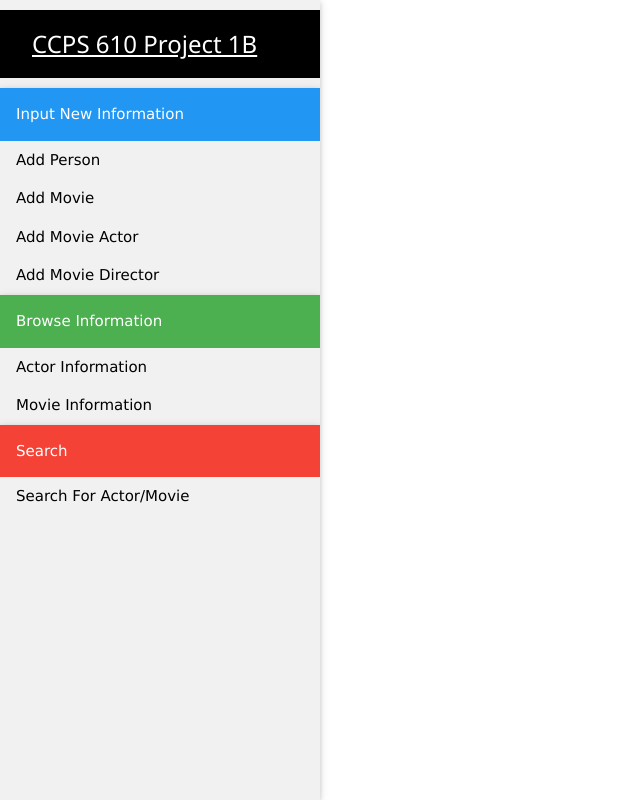
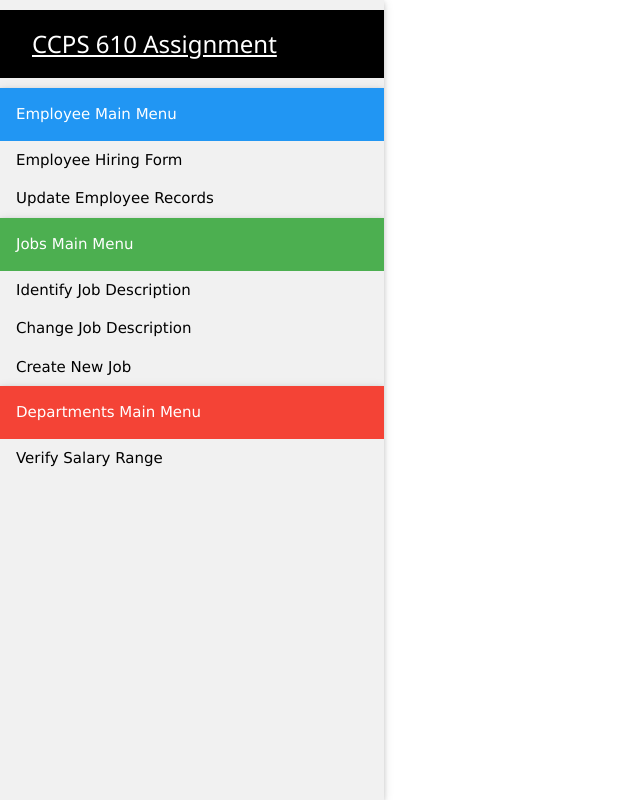
Before and after one commit to Thames18/CPS610, a PHP site: page /home.php in a window 1280 px wide. Shown: the whole page, without its empty margins (0-640 px from the left). Run offline with PHP 8.4, Linux system fonts and the light colour scheme.

Commit message:
Updated for CCPS610 Assignment.  Added TODO's for linking appropriate php files.

```diff
--- a/home.php
+++ b/home.php
@@ -3,33 +3,34 @@
 <meta name="viewport" content="width=device-width, initial-scale=1">
 <link rel="stylesheet" href="https://www.w3schools.com/w3css/4/w3.css">
 <body>
+<div class="w3-sidebar w3-light-grey w3-bar-block w3-card-2" style="width:30%">
+    <h3 class="w3-bar-item w3-black">
+        <a href="home.php" class="w3-bar-item w3-black">CCPS 610 Assignment</a>
+    </h3>
 
-<div class="w3-sidebar w3-light-grey w3-bar-block w3-card-2" style="width:25%">
-  <h3 class="w3-bar-item w3-black">
-      <a href="home.php" class="w3-bar-item w3-black">CCPS 610 Project 1B</a>
-  </h3>
+    <!-- Task 1 Related Activities-->
+    <!--TODO: link buttons to appropriate files-->
+    <div class="w3-blue w3-card-2 w3-container">
+        <p>Employee Main Menu</p>
+    </div>
+    <a href="addActorDirector.php" class="w3-bar-item w3-button">Employee Hiring Form</a>
+    <a href="****.php" class="w3-bar-item w3-button">Update Employee Records</a>
 
-  <div class="w3-blue w3-card-2 w3-container">
-    <p>Input New Information</p>
-  </div>
+    <!-- Task 2 Related Activities-->
+    <!--TODO: link buttons to appropriate files-->
+    <div class="w3-container w3-green w3-card-2">
+        <p>Jobs Main Menu</p>
+    </div>
+    <a href="actorInfo.php" class="w3-bar-item w3-button">Identify Job Description</a>
+    <a href="movieInfo.php" class="w3-bar-item w3-button">Change Job Description</a>
+    <a href="****.php" class="w3-bar-item w3-button">Create New Job</a>
 
-  <a href="addActorDirector.php" class="w3-bar-item w3-button">Add Person</a>
-  <a href="addMovie.php" class="w3-bar-item w3-button">Add Movie</a>
-  <a href="addMovieActor.php" class="w3-bar-item w3-button">Add Movie Actor</a>
-  <a href="addMovieDirector.php" class="w3-bar-item w3-button">Add Movie Director</a>
-
-  <div class="w3-container w3-green w3-card-2">
-    <p>Browse Information</p>
-  </div>
-
-  <a href="actorInfo.php" class="w3-bar-item w3-button">Actor Information</a>
-  <a href="movieInfo.php" class="w3-bar-item w3-button">Movie Information</a>
-
-  <div class="w3-container w3-red w3-card-2">
-    <p>Search</p>
-  </div>
-
-  <a href="search.php" class="w3-bar-item w3-button">Search For Actor/Movie</a>
+    <!-- Task 3 Related Activities-->
+    <!--TODO: link buttons to appropriate files-->
+    <div class="w3-container w3-red w3-card-2">
+        <p>Departments Main Menu</p>
+    </div>
+    <a href="search.php" class="w3-bar-item w3-button">Verify Salary Range</a>
 
 </div>
 </body>
```
